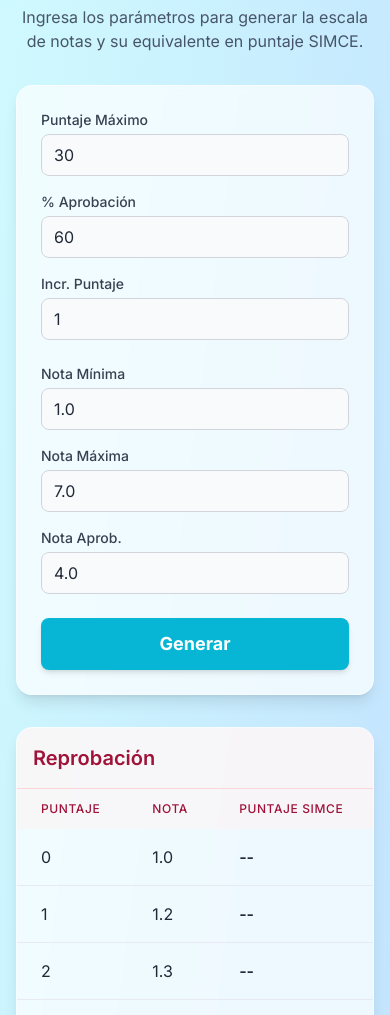
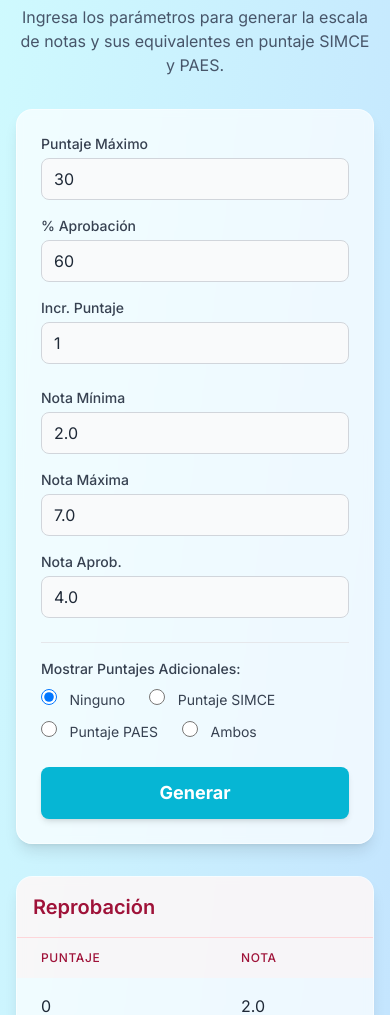
Before and after one commit to pabloriro/escaladenotas, a plain HTML site: page index.html in a window 390 px wide. Shown: the part 91-1106 px from the top of the page. Drawn offline with nearby package versions, Linux system fonts and the light colour scheme.

Commit message:
Update index.html
agregar paes y simce

```diff
--- a/index.html
+++ b/index.html
@@ -3,7 +3,7 @@
 <head>
     <meta charset="UTF-8">
     <meta name="viewport" content="width=device-width, initial-scale=1.0">
-    <title>Calculadora de Escala de Notas con Puntaje SIMCE</title>
+    <title>Calculadora de Notas con Puntaje SIMCE y PAES</title>
     <!-- Incluyendo Tailwind CSS para un diseño moderno y responsivo -->
     <script src="https://cdn.tailwindcss.com"></script>
     <link href="https://fonts.googleapis.com/css2?family=Inter:wght@400;500;600;700&display=swap" rel="stylesheet">
@@ -15,11 +15,11 @@
 </head>
 <body class="bg-gradient-to-br from-cyan-100 to-blue-200 text-gray-800 min-h-screen">
 
-    <div class="container mx-auto p-4 sm:p-6 md:p-8 max-w-6xl">
+    <div class="container mx-auto p-4 sm:p-6 md:p-8 max-w-7xl">
 
         <header class="text-center mb-8">
             <h1 class="text-3xl sm:text-4xl font-bold text-slate-800">Calculadora de Escala de Notas</h1>
-            <p class="text-md text-slate-600 mt-2">Ingresa los parámetros para generar la escala de notas y su equivalente en puntaje SIMCE.</p>
+            <p class="text-md text-slate-600 mt-2">Ingresa los parámetros para generar la escala de notas y sus equivalentes en puntaje SIMCE y PAES.</p>
         </header>
 
         <!-- Panel de configuración -->
@@ -48,7 +48,7 @@
                     <!-- Nota Mínima -->
                     <div>
                         <label for="notaMinima" class="block text-sm font-medium text-gray-700 mb-1">Nota Mínima</label>
-                        <input type="number" id="notaMinima" step="0.1" value="1.0" class="w-full px-3 py-2 bg-gray-50 border border-gray-300 rounded-lg focus:outline-none focus:ring-2 focus:ring-cyan-500">
+                        <input type="number" id="notaMinima" step="0.1" value="2.0" class="w-full px-3 py-2 bg-gray-50 border border-gray-300 rounded-lg focus:outline-none focus:ring-2 focus:ring-cyan-500">
                     </div>
                     <!-- Nota Máxima -->
                     <div>
@@ -59,6 +59,28 @@
                     <div>
                         <label for="notaAprobacion" class="block text-sm font-medium text-gray-700 mb-1">Nota Aprob.</label>
                         <input type="number" id="notaAprobacion" step="0.1" value="4.0" class="w-full px-3 py-2 bg-gray-50 border border-gray-300 rounded-lg focus:outline-none focus:ring-2 focus:ring-cyan-500">
+                    </div>
+                </div>
+            </div>
+            <!-- Selección de Puntaje Adicional -->
+            <div class="mt-6 border-t pt-4">
+                <label class="block text-sm font-medium text-gray-700 mb-2">Mostrar Puntajes Adicionales:</label>
+                <div class="flex flex-wrap gap-x-6 gap-y-2">
+                    <div>
+                        <input type="radio" id="verNinguno" name="puntajeAdicional" value="ninguno" class="focus:ring-cyan-500 h-4 w-4 text-cyan-600 border-gray-300" checked>
+                        <label for="verNinguno" class="ml-2 text-sm text-gray-700">Ninguno</label>
+                    </div>
+                    <div>
+                        <input type="radio" id="verSimce" name="puntajeAdicional" value="simce" class="focus:ring-cyan-500 h-4 w-4 text-cyan-600 border-gray-300">
+                        <label for="verSimce" class="ml-2 text-sm text-gray-700">Puntaje SIMCE</label>
+                    </div>
+                    <div>
+                        <input type="radio" id="verPaes" name="puntajeAdicional" value="paes" class="focus:ring-cyan-500 h-4 w-4 text-cyan-600 border-gray-300">
+                        <label for="verPaes" class="ml-2 text-sm text-gray-700">Puntaje PAES</label>
+                    </div>
+                    <div>
+                        <input type="radio" id="verAmbos" name="puntajeAdicional" value="ambos" class="focus:ring-cyan-500 h-4 w-4 text-cyan-600 border-gray-300">
+                        <label for="verAmbos" class="ml-2 text-sm text-gray-700">Ambos</label>
                     </div>
                 </div>
             </div>
@@ -85,7 +107,8 @@
                             <tr>
                                 <th scope="col" class="px-6 py-3 text-left text-xs font-medium text-rose-800 uppercase tracking-wider">Puntaje</th>
                                 <th scope="col" class="px-6 py-3 text-left text-xs font-medium text-rose-800 uppercase tracking-wider">Nota</th>
-                                <th scope="col" class="px-6 py-3 text-left text-xs font-medium text-rose-800 uppercase tracking-wider">Puntaje SIMCE</th>
+                                <th id="headerSimceRep" scope="col" class="px-6 py-3 text-left text-xs font-medium text-rose-800 uppercase tracking-wider">Puntaje SIMCE</th>
+                                <th id="headerPaesRep" scope="col" class="px-6 py-3 text-left text-xs font-medium text-rose-800 uppercase tracking-wider">Puntaje PAES</th>
                             </tr>
                         </thead>
                         <tbody id="tablaReprobados" class="divide-y divide-gray-200/80"></tbody>
@@ -104,7 +127,8 @@
                             <tr>
                                 <th scope="col" class="px-6 py-3 text-left text-xs font-medium text-teal-800 uppercase tracking-wider">Puntaje</th>
                                 <th scope="col" class="px-6 py-3 text-left text-xs font-medium text-teal-800 uppercase tracking-wider">Nota</th>
-                                <th scope="col" class="px-6 py-3 text-left text-xs font-medium text-teal-800 uppercase tracking-wider">Puntaje SIMCE</th>
+                                <th id="headerSimceApr" scope="col" class="px-6 py-3 text-left text-xs font-medium text-teal-800 uppercase tracking-wider">Puntaje SIMCE</th>
+                                <th id="headerPaesApr" scope="col" class="px-6 py-3 text-left text-xs font-medium text-teal-800 uppercase tracking-wider">Puntaje PAES</th>
                             </tr>
                         </thead>
                         <tbody id="tablaAprobados" class="divide-y divide-gray-200/80"></tbody>
@@ -120,7 +144,6 @@
     </footer>
 
     <script>
-        // Objeto de mapeo de notas a puntaje SIMCE, extraído de la imagen proporcionada.
         const simceMap = {
             '7.0': 350, '6.9': 347, '6.8': 343, '6.7': 338, '6.6': 332, '6.5': 327, '6.4': 322,
             '6.3': 320, '6.2': 314, '6.1': 309, '6.0': 304, '5.9': 299, '5.8': 294, '5.7': 289,
@@ -136,78 +159,86 @@
         const tablaReprobados = document.getElementById('tablaReprobados');
         const tablaAprobados = document.getElementById('tablaAprobados');
         const errorMessage = document.getElementById('error-message');
+        const radioButtons = document.querySelectorAll('input[name="puntajeAdicional"]');
 
-        generarBtn.addEventListener('click', () => {
-            // Obtener y convertir valores de los inputs
+        const generarEscala = () => {
             const puntajeMaximo = parseFloat(document.getElementById('puntajeMaximo').value);
             const porcentajeExigencia = parseInt(document.getElementById('porcentajeExigencia').value);
             const notaMinima = parseFloat(document.getElementById('notaMinima').value);
             const notaMaxima = parseFloat(document.getElementById('notaMaxima').value);
             const notaAprobacion = parseFloat(document.getElementById('notaAprobacion').value);
             const incremento = parseFloat(document.getElementById('incremento').value);
+            const seleccionPuntaje = document.querySelector('input[name="puntajeAdicional"]:checked').value;
 
-            // Validación de entradas
+            // --- Configuración de visibilidad de columnas ---
+            const mostrarSimce = seleccionPuntaje === 'simce' || seleccionPuntaje === 'ambos';
+            const mostrarPaes = seleccionPuntaje === 'paes' || seleccionPuntaje === 'ambos';
+            let colspanCount = 2 + (mostrarSimce ? 1 : 0) + (mostrarPaes ? 1 : 0);
+
+            document.getElementById('headerSimceRep').style.display = mostrarSimce ? 'table-cell' : 'none';
+            document.getElementById('headerPaesRep').style.display = mostrarPaes ? 'table-cell' : 'none';
+            document.getElementById('headerSimceApr').style.display = mostrarSimce ? 'table-cell' : 'none';
+            document.getElementById('headerPaesApr').style.display = mostrarPaes ? 'table-cell' : 'none';
+            // --- Fin de configuración ---
+
             if (isNaN(puntajeMaximo) || isNaN(porcentajeExigencia) || isNaN(notaMinima) || isNaN(notaMaxima) || isNaN(notaAprobacion) || isNaN(incremento) ||
                 puntajeMaximo <= 0 || porcentajeExigencia <= 0 || porcentajeExigencia > 100 || incremento <= 0 ||
                 notaMinima >= notaMaxima || notaAprobacion <= notaMinima || notaAprobacion > notaMaxima) {
-                errorMessage.textContent = 'Por favor, ingresa valores válidos. Revisa que la nota de aprobación esté entre la mínima y la máxima, y que el incremento sea positivo.';
+                errorMessage.textContent = 'Por favor, ingresa valores válidos.';
                 errorMessage.classList.remove('hidden');
-                tablaReprobados.innerHTML = '<tr><td colspan="3" class="px-6 py-12 text-center text-red-600">Error en los datos.</td></tr>';
-                tablaAprobados.innerHTML = '<tr><td colspan="3" class="px-6 py-12 text-center text-red-600">Error en los datos.</td></tr>';
+                tablaReprobados.innerHTML = `<tr><td colspan="${colspanCount}" class="px-6 py-12 text-center text-red-600">Error en los datos.</td></tr>`;
+                tablaAprobados.innerHTML = `<tr><td colspan="${colspanCount}" class="px-6 py-12 text-center text-red-600">Error en los datos.</td></tr>`;
                 return;
             }
             errorMessage.classList.add('hidden');
 
-            // Limpiar resultados anteriores
             tablaReprobados.innerHTML = '';
             tablaAprobados.innerHTML = '';
 
-            // Calcular el puntaje necesario para aprobar
             const puntajeAprobacion = Math.round(puntajeMaximo * (porcentajeExigencia / 100));
-
-            // Tramos de cálculo
             const tramoReprobacion = notaAprobacion - notaMinima;
             const tramoAprobacion = notaMaxima - notaAprobacion;
-
-            // Determinar decimales para formatear el puntaje, basado en el input de incremento
             const puntajeDecimales = String(incremento).includes('.') ? String(incremento).split('.')[1].length : 0;
-
             let approvalRowHighlighted = false;
 
-            // Generar cada fila de la tabla, usando el incremento para el puntaje
             for (let puntaje = 0; puntaje <= puntajeMaximo; puntaje += incremento) {
                 let notaFinal;
-
                 if (puntaje < puntajeAprobacion) {
-                    // Fórmula para notas bajo el punto de corte (escala lineal)
-                    notaFinal = notaMinima + (tramoReprobacion * (puntaje / (puntajeAprobacion > 0 ? puntajeAprobacion : 1) ));
+                    notaFinal = notaMinima + (tramoReprobacion * (puntaje / (puntajeAprobacion > 0 ? puntajeAprobacion : 1)));
                 } else {
-                    // Fórmula para notas sobre el punto de corte (escala lineal)
                     const puntajeRelativo = puntaje - puntajeAprobacion;
                     const rangoPuntajeAprobacion = puntajeMaximo - puntajeAprobacion;
-                    if (rangoPuntajeAprobacion <= 0) {
-                        notaFinal = notaMaxima;
-                    } else {
-                        notaFinal = notaAprobacion + (tramoAprobacion * (puntajeRelativo / rangoPuntajeAprobacion));
-                    }
+                    notaFinal = (rangoPuntajeAprobacion <= 0) ? notaMaxima : notaAprobacion + (tramoAprobacion * (puntajeRelativo / rangoPuntajeAprobacion));
                 }
 
-                // Redondear la nota final a un decimal
                 const notaRedondeada = Math.round(notaFinal * 10) / 10;
                 const notaFormateada = notaRedondeada.toFixed(1);
 
-                // Obtener el puntaje SIMCE correspondiente
-                const puntajeSimce = simceMap[notaFormateada] || '--';
+                let simceCell = '';
+                if(mostrarSimce){
+                    const puntajeSimce = simceMap[notaFormateada] || '--';
+                    simceCell = `<td class="px-6 py-4 whitespace-nowrap font-semibold text-cyan-900">${puntajeSimce}</td>`;
+                }
 
-                // Crear y añadir la fila a la tabla
+                let paesCell = '';
+                if(mostrarPaes){
+                    const rangoNotas = notaMaxima - notaMinima;
+                    let puntajePaes = '--';
+                    if(rangoNotas > 0) {
+                        const paesScore = Math.round((((notaRedondeada - notaMinima) * 900) / rangoNotas) + 100);
+                        puntajePaes = paesScore < 100 ? 100 : (paesScore > 1000 ? 1000 : paesScore);
+                    }
+                    paesCell = `<td class="px-6 py-4 whitespace-nowrap font-semibold text-indigo-900">${puntajePaes}</td>`;
+                }
+
                 const fila = document.createElement('tr');
                 fila.innerHTML = `
                     <td class="px-6 py-4 whitespace-nowrap">${puntaje.toFixed(puntajeDecimales)}</td>
                     <td class="px-6 py-4 whitespace-nowrap">${notaFormateada}</td>
-                    <td class="px-6 py-4 whitespace-nowrap font-semibold">${puntajeSimce}</td>
+                    ${simceCell}
+                    ${paesCell}
                 `;
 
-                // Añadir a la tabla correcta
                 if (puntaje < puntajeAprobacion) {
                     tablaReprobados.appendChild(fila);
                 } else {
@@ -219,18 +250,23 @@
                 }
             }
 
-            // Mensaje si no hay notas en alguna categoría
             if (tablaReprobados.children.length === 0) {
-                tablaReprobados.innerHTML = '<tr><td colspan="3" class="px-6 py-12 text-center text-gray-500">No hay notas en esta categoría.</td></tr>';
+                tablaReprobados.innerHTML = `<tr><td colspan="${colspanCount}" class="px-6 py-12 text-center text-gray-500">No hay notas en esta categoría.</td></tr>`;
             }
             if (tablaAprobados.children.length === 0) {
-                tablaAprobados.innerHTML = '<tr><td colspan="3" class="px-6 py-12 text-center text-gray-500">No hay notas en esta categoría.</td></tr>';
+                tablaAprobados.innerHTML = `<tr><td colspan="${colspanCount}" class="px-6 py-12 text-center text-gray-500">No hay notas en esta categoría.</td></tr>`;
             }
+        };
+
+        // Asignar eventos
+        generarBtn.addEventListener('click', generarEscala);
+        radioButtons.forEach(radio => {
+            radio.addEventListener('change', generarEscala);
         });
 
-        // Generar la escala inicial al cargar la página con los valores por defecto
+        // Generar la escala inicial al cargar la página
         window.onload = () => {
-            generarBtn.click();
+            generarEscala();
         };
     </script>
 </body>
```
